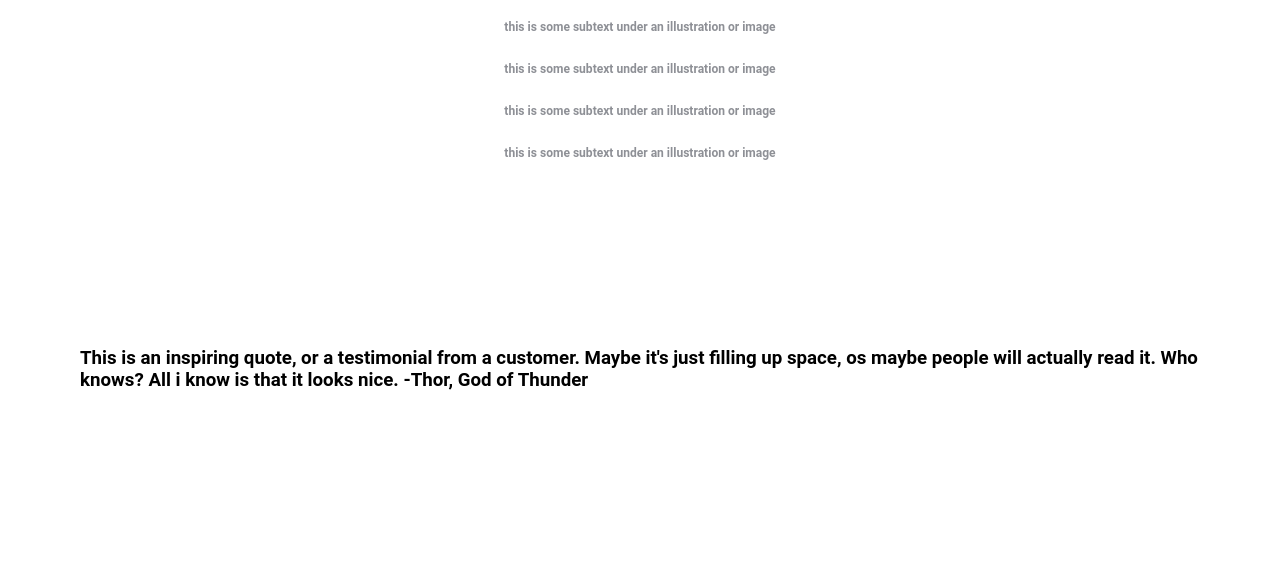
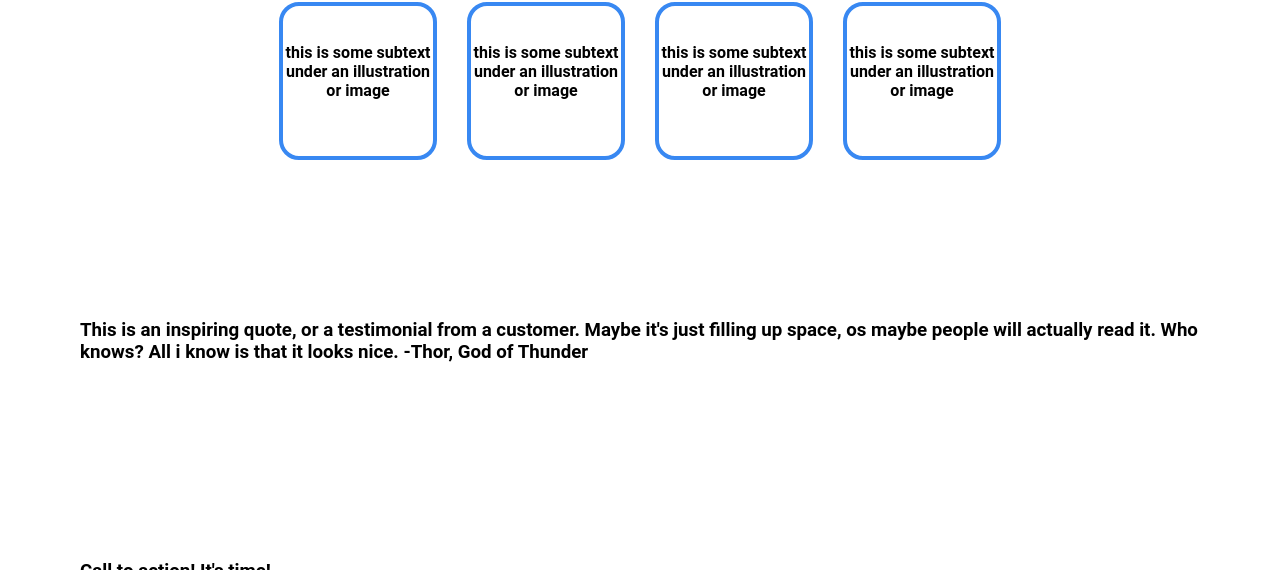
Before and after one commit to ViniOA/Page, a plain HTML site: page site/index.html in a window 1280 px wide. Shown: the part 530-1100 px from the top of the page. Drawn offline with Linux system fonts and the light colour scheme.

Commit message:
Adcionado quadrados e alinhados

```diff
--- a/site/style.css
+++ b/site/style.css
@@ -8,7 +8,16 @@ body {
 
 }
 
+.illustration {
+    display: flex;
+    padding-top: 40px;
+    gap: 52px
+}
 
+.ct {
+    display: flex;
+    gap: 30px;
+}
 
 
 .header {
@@ -55,7 +64,9 @@ body {
 .container-two{
     display: flex;
     flex-direction: column;
+    align-items: center;
     padding: 60px 80px;
+    padding-top: 30px;
 }
 
 .container-three{
@@ -93,15 +104,6 @@ body {
 
 }
 
-.illustration {
-    display: flex;
-    align-items: center;
-    font-size: 18px;
-    color: #8e9096;
-    justify-content: center;
-    gap: 30px;
-
-}
 
 .footer {
     display: flex;
@@ -124,3 +126,21 @@ h4, p {
     font-weight: bold;
     color: #F9FAF8;
 }
+
+
+.image {
+    display: flex;
+    width: 150px;
+    height: 150px;
+    border-color: #3888F2;
+    border-radius: 20px;
+    border-width: 4px;
+    border-style: solid;
+
+}
+
+
+h6 {
+    text-align: center;
+    font-size: 16px;
+}
```
